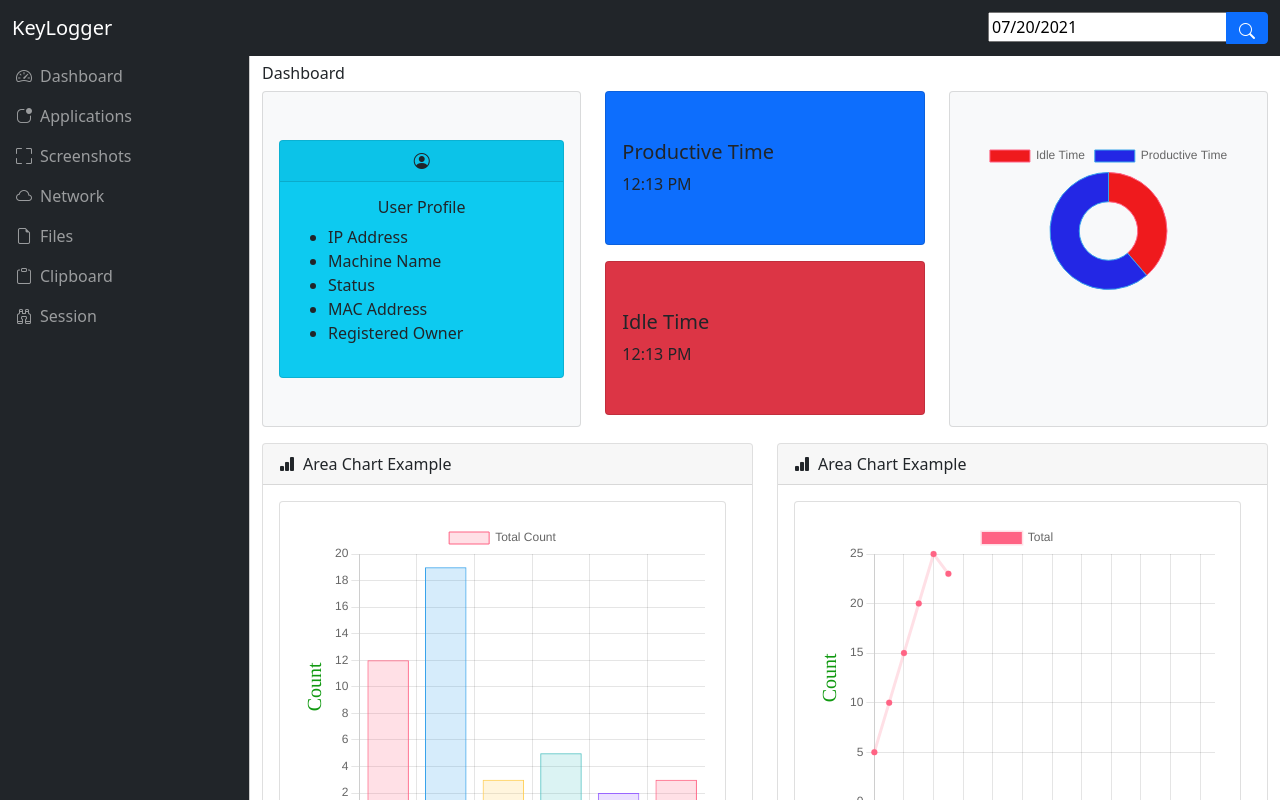
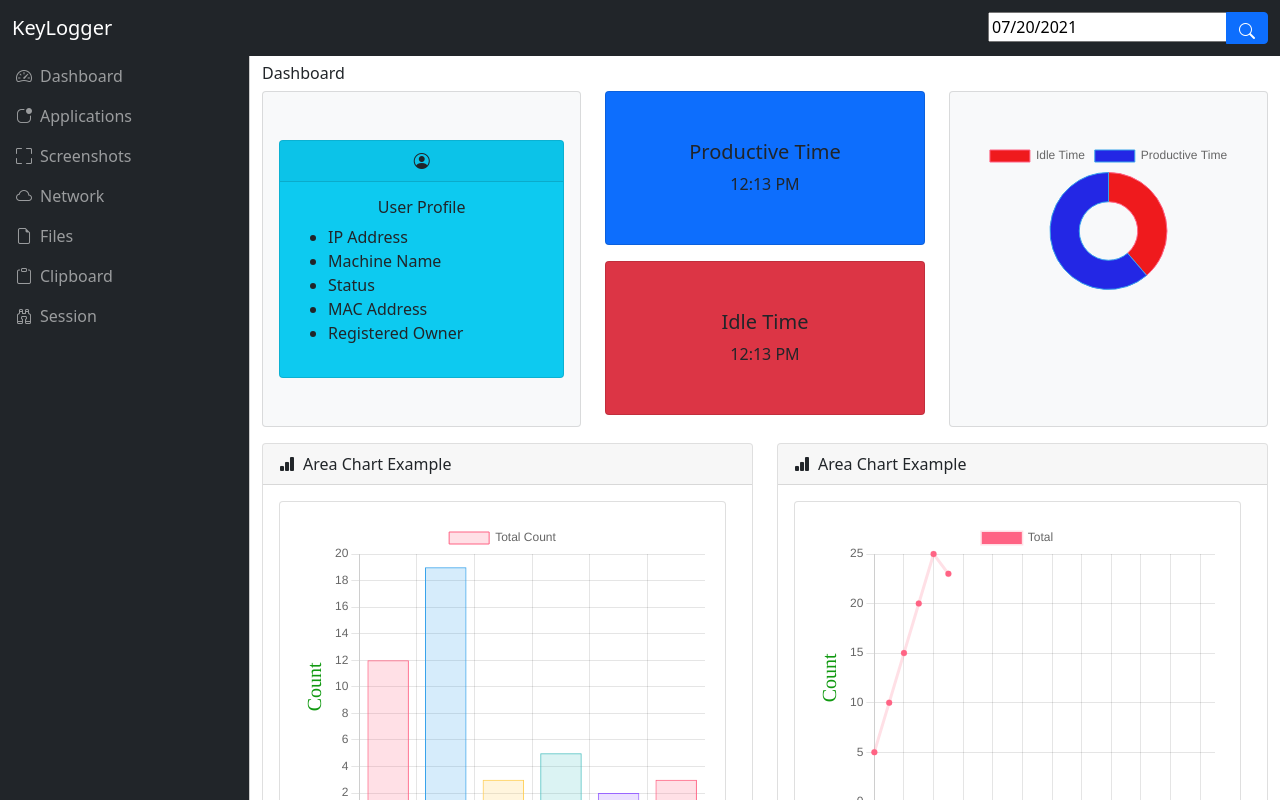
Before and after one commit to abhinav-bansal-peopletech/PTG-ems_admin_ui, a React (Create React App) app: page /#/dashboard in a window 1280 px wide. Shown: the top 800 px of the page. Built offline with nearby package versions, Linux system fonts and the light colour scheme.

Commit message:
Update Dashboard.js

```diff
--- a/src/Pages/Dashboard/Dashboard.js
+++ b/src/Pages/Dashboard/Dashboard.js
@@ -26,15 +26,15 @@ function Dashboard() {
                 <div className="col-md-4 mb-3">
                   <div className="card bg-primary text-dark mb-3">
                     <div className="card-body py-5">
-                        <h5 className="card-title">Productive Time</h5>
-                        <p className="card-text">{new Date().toLocaleTimeString([], {hour: '2-digit', minute: "2-digit"})}</p>
+                        <h5 className="card-title text-center">Productive Time</h5>
+                        <p className="card-text text-center">{new Date().toLocaleTimeString([], {hour: '2-digit', minute: "2-digit"})}</p>
                     </div>
                   </div>
 
                   <div className="card bg-danger text-dark">
                     <div className="card-body py-5">
-                        <h5 className="card-title">Idle Time</h5>
-                        <p className="card-text">{new Date().toLocaleTimeString([], {hour: '2-digit', minute: "2-digit"})}</p>
+                        <h5 className="card-title text-center" >Idle Time</h5>
+                        <p className="card-text text-center">{new Date().toLocaleTimeString([], {hour: '2-digit', minute: "2-digit"})}</p>
                     </div>
                   </div>
                 </div>
```
